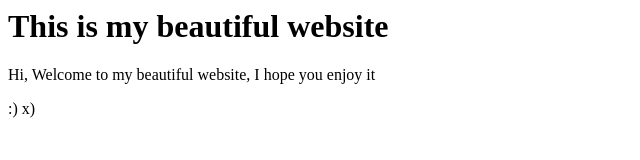
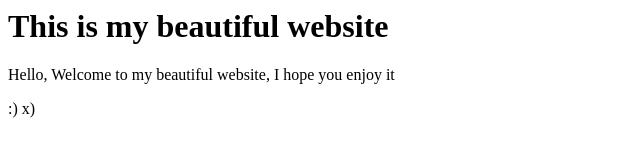
Before and after one commit to puneetjain539/awesome-repository, a plain HTML site: page index.html in a window 1280 px wide. Shown: the full height of the page, 0-640 px from the left. Drawn offline with Linux system fonts and the light colour scheme.

Commit message:
Edit paragraph and update h1

```diff
--- a/index.html
+++ b/index.html
@@ -1,6 +1,6 @@
 <html>
-<title>This is my website</title>
+<title>Updating my website</title>
 <h1>This is my beautiful website</h1>
-<p>Hi, Welcome to my beautiful website, I hope you enjoy it</p>
+<p>Hello, Welcome to my beautiful website, I hope you enjoy it</p>
 <p>:) x)</p>
 </html>
```
